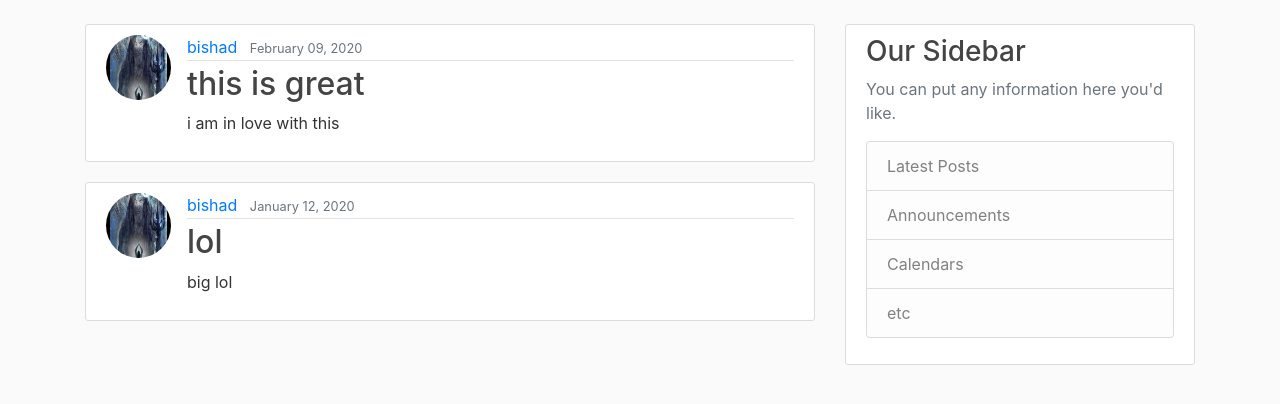
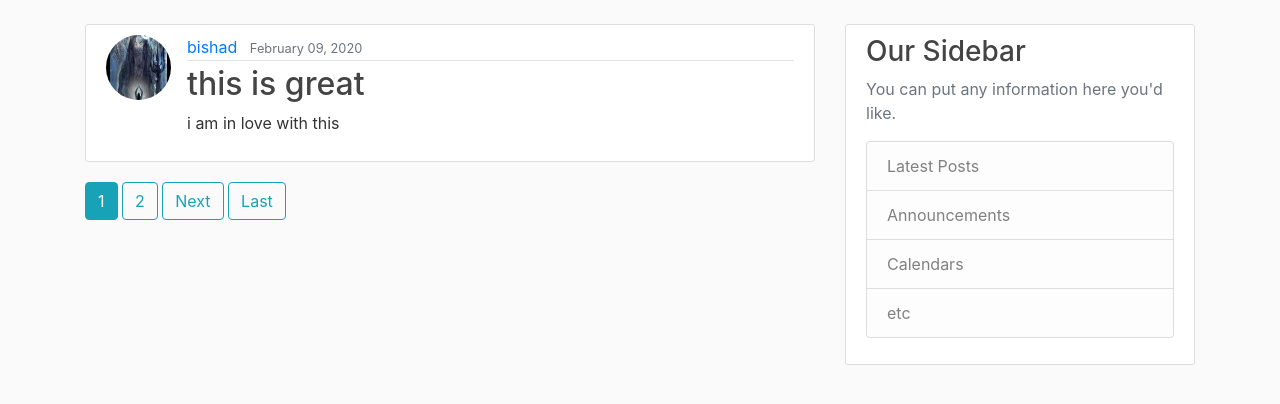
Before and after one commit to bishad1/5thsemproject, a Django app: page / in a window 1280 px wide. Shown: the part 56-460 px from the top of the page. Run offline with Django 3.2, Linux system fonts and the light colour scheme; data comes from the database, SQL or seed files in the repository; some libraries are stand-ins or nearby versions.

Commit message:
added pagination

```diff
--- a/blog/templates/blog/home.html
+++ b/blog/templates/blog/home.html
@@ -13,4 +13,24 @@
   </div>
 </article>
 {% endfor %}
+{% if is_paginated %}
+
+  {% if page_obj.has_previous %}
+    <a class="btn btn-outline-info mb-4" href="?page=1">First</a>
+    <a class="btn btn-outline-info mb-4" href="?page={{ page_obj.previous_page_number }}">Previous</a>
+  {% endif %}
+
+  {% for num in page_obj.paginator.page_range %}
+    {% if page_obj.number == num %}
+      <a class="btn btn-info mb-4" href="?page={{ num }}">{{ num }}</a>
+    {% elif num > page_obj.number|add:'-3' and num < page_obj.number|add:'3' %}
+      <a class="btn btn-outline-info mb-4" href="?page={{ num }}">{{ num }}</a>
+    {% endif %}
+  {% endfor %}
+
+  {% if page_obj.has_next %}
+    <a class="btn btn-outline-info mb-4" href="?page={{ page_obj.next_page_number }}">Next</a>
+    <a class="btn btn-outline-info mb-4" href="?page={{ page_obj.paginator.num_pages }}">Last</a>
+  {% endif %}
+{% endif %}
 {% endblock content %}
--- a/blog/views.py
+++ b/blog/views.py
@@ -25,6 +25,7 @@ class PostListView(ListView):
     template_name ='blog/home.html'
     context_object_name = 'posts'
     ordering = ['-date_posted']
+    paginate_by = 1
 
 class PostDetailView(DetailView):
     model = Post
```
